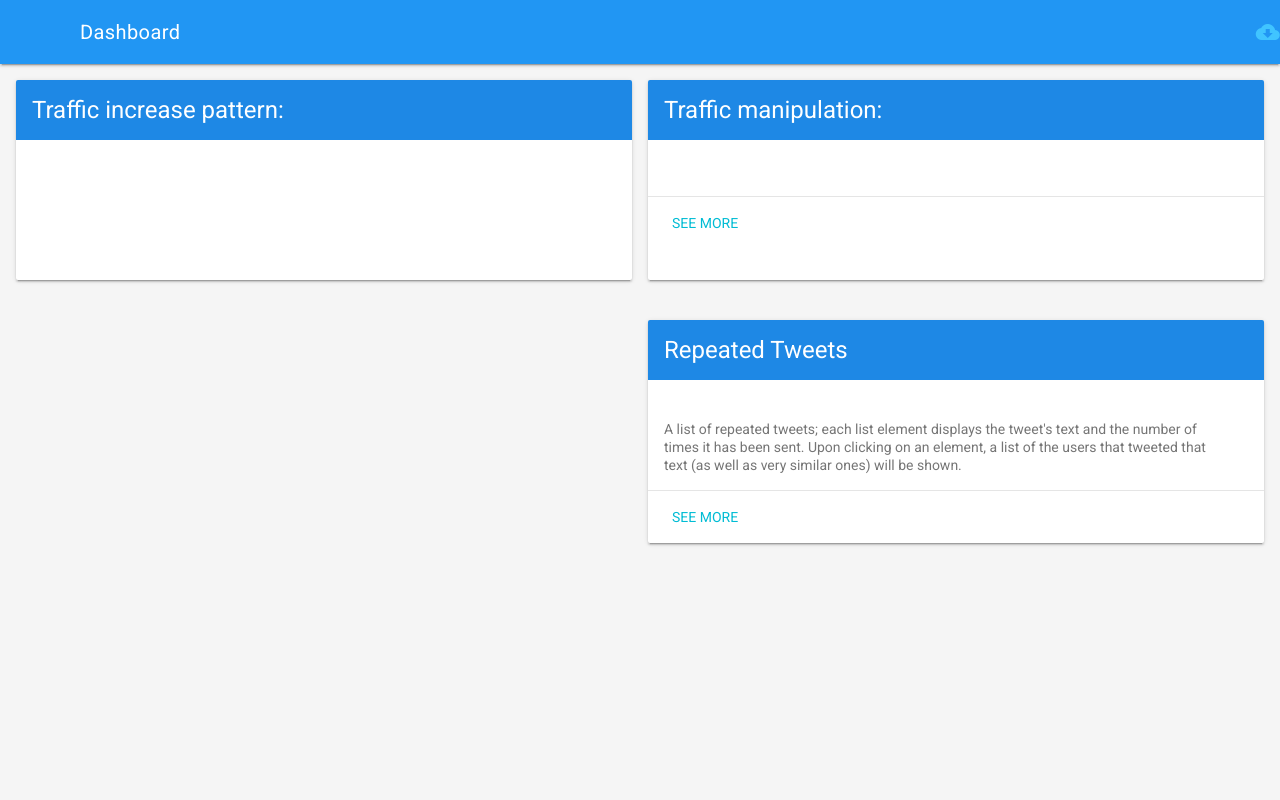
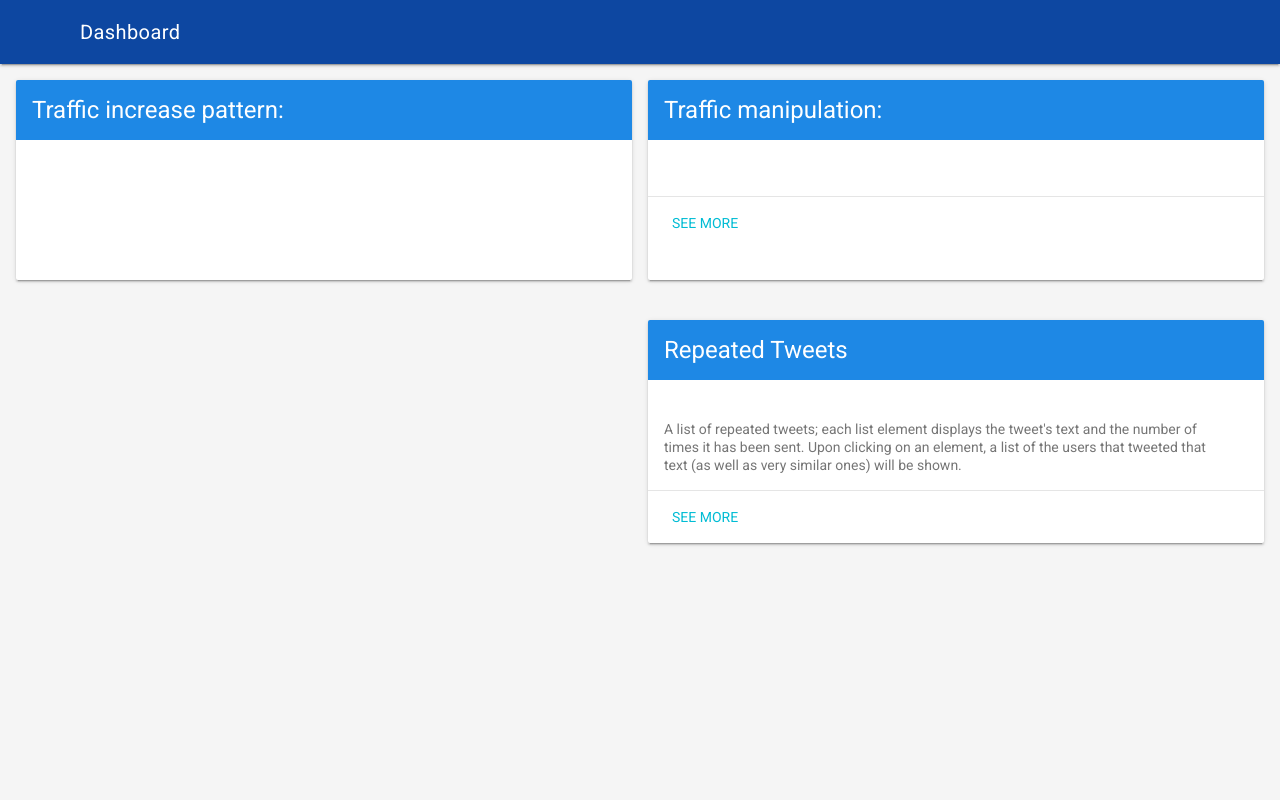
Before and after one commit to shashvatshukla/visualising-political-shills, a Flask app: template templates/dashboard.html in a window 1280 px wide. Run offline with Flask 2, Linux system fonts and the light colour scheme; the template is opened without the code that fills it, so the values that code supplies are empty.

Commit message:
Removed cloud download button

```diff
--- a/templates/dashboard.html
+++ b/templates/dashboard.html
@@ -29,14 +29,10 @@
 
   <body>
     <div class="mdl-layout mdl-js-layout mdl-layout--fixed-header">
-      <header class="demo-header mdl-layout__header mdl-color--blue mdl-color-text--white">
+      <header class="demo-header mdl-layout__header mdl-color--blue-900 mdl-color-text--white">
         <div class="mdl-layout__header-row">
           <span class="mdl-layout-title">Dashboard</span>
-          <a href="\download" download class="mdl-cell--11-offset">
-            <button type="submit" class="mdl-button mdl-js-button mdl-button--icon">
-              <i class="material-icons">cloud_download</i>
-            </button>
-          </a>
+
         </div>
       </header>
       <div class="demo-drawer mdl-layout__drawer mdl-color--blue-grey-900 mdl-color-text--blue-grey-50">
```
